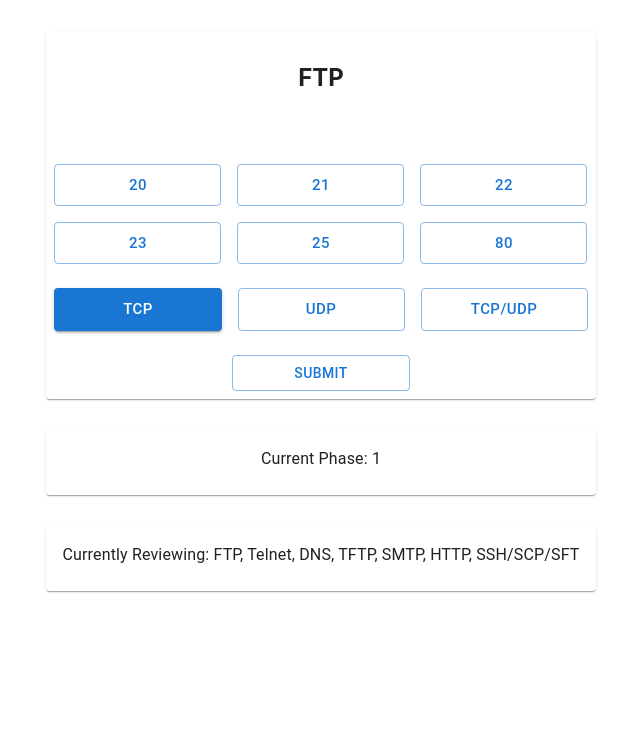
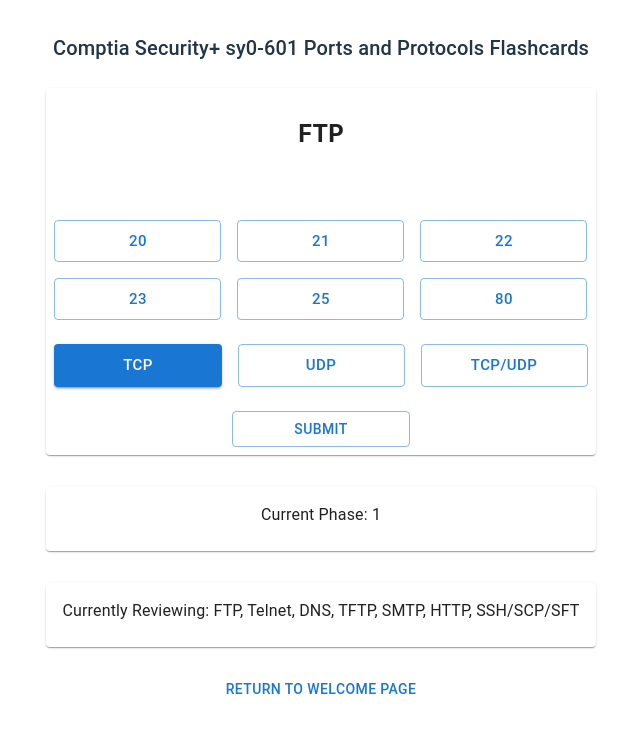
Before and after one commit to GlennStreetman/securityPlusFlashcards, a React (Vite) app: page /flashCards in a window 1280 px wide. Shown: the top 732 px of the page, without its empty margins (319-959 px from the left). Built offline with nearby package versions, Linux system fonts and the light colour scheme.

Commit message:
add stack component and return to welcome screen button

```diff
--- a/src/routes/flashCards.tsx
+++ b/src/routes/flashCards.tsx
@@ -3,6 +3,8 @@
 import Button from '@mui/material/Button';
 import { useFlashCardProgress, appContext } from '../hooks/AppContext'
 import useCheckReps from '../hooks/useCheckReps'
+import Stack from '@mui/material/Stack';
+import { Typography } from '@mui/material';
 
 interface progress {
   correct: number
@@ -26,15 +28,24 @@
   useCheckReps(c.reps, c.phaseList, () => routeChange('/progress'))
 
   if (c?.phaseList !== (null || undefined) && c.phase > 0) {
-    return (<FlashCardController
-      phase={c.phase}
-      phaseList={c.phaseList}
-      reps={c.reps}
-      setReps={c.setReps}
-    />)
+    return (
+      <Stack spacing={3}>
+        <Typography variant='h6'>
+          Comptia Security+ sy0-601  Ports and Protocols Flashcards
+        </Typography>
+        <FlashCardController
+          phase={c.phase}
+          phaseList={c.phaseList}
+          reps={c.reps}
+          setReps={c.setReps}
+        />
+        <Button onClick={() => routeChange(`/`)}>
+          Return to Welcome Page
+        </Button>
+      </Stack>)
   } else {
     return (
-      <Button onClick={() => routeChange(`/Welcome`)}>
+      <Button onClick={() => routeChange(`/`)}>
         Return to Welcome Page
       </Button>
     )
```
